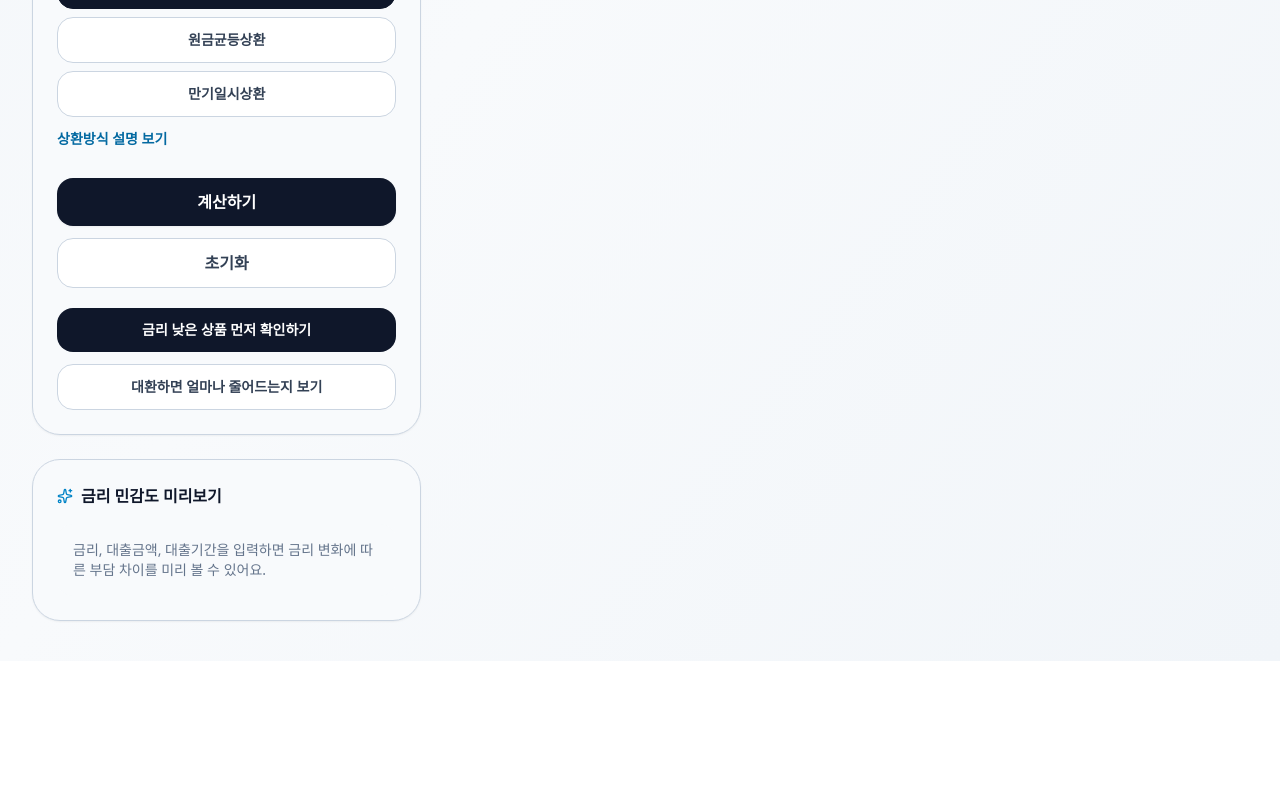
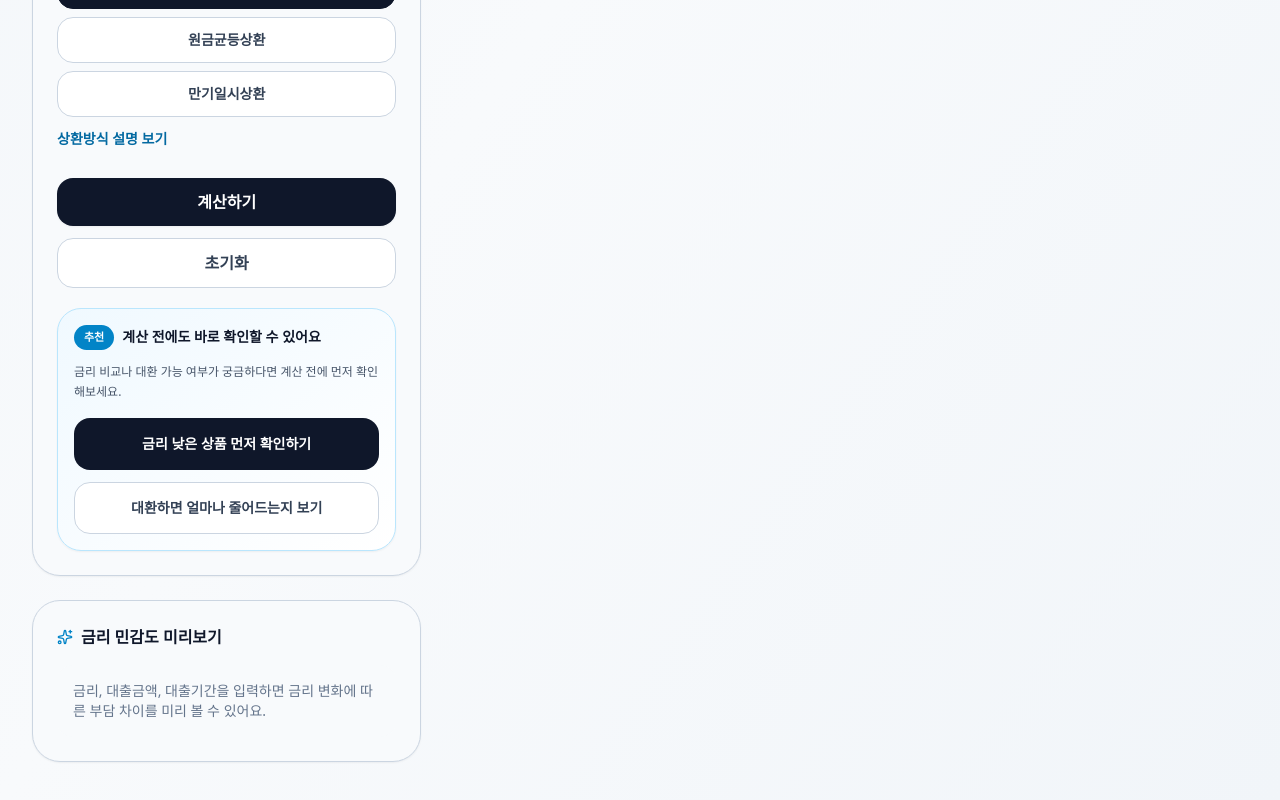
Before and after one commit to jabg31002000-sketch/loan-calculator, a React (Vite) app: page / in a window 1280 px wide. Shown: the part 1042-1842 px from the top of the page. Before the commit the page ends 1703 px from the top, so only its background shows below. Built offline with nearby package versions, Linux system fonts and the light colour scheme.

Commit message:
상단 CTA 강조 박스 적용

```diff
--- a/src/LoanCalculatorRedesign.jsx
+++ b/src/LoanCalculatorRedesign.jsx
@@ -1030,11 +1030,25 @@ export default function LoanCalculatorRedesign() {
                     </button>
                   </div>
 
+<div className="rounded-3xl border border-sky-200 bg-gradient-to-br from-sky-50 to-white p-4 shadow-sm">
+  <div className="mb-3 flex items-center gap-2">
+    <span className="inline-flex rounded-full bg-sky-600 px-2.5 py-1 text-[11px] font-bold text-white">
+      추천
+    </span>
+    <p className="text-sm font-semibold text-slate-900">
+      계산 전에도 바로 확인할 수 있어요
+    </p>
+  </div>
+
+  <p className="mb-4 text-xs leading-5 text-slate-600">
+    금리 비교나 대환 가능 여부가 궁금하다면 계산 전에 먼저 확인해보세요.
+  </p>
+
   <div className="grid grid-cols-1 gap-3">
     <a
       href="/loan-compare"
       onClick={() => trackCtaClick("rate_compare_precalc")}
-    className="inline-flex items-center justify-center rounded-2xl bg-slate-900 px-4 py-3 text-sm font-bold text-white transition duration-150 hover:bg-slate-800 hover:shadow-md active:scale-[0.98] active:translate-y-[1px]"
+      className="inline-flex min-h-[52px] items-center justify-center rounded-2xl bg-slate-900 px-4 py-3 text-sm font-bold text-white transition duration-150 hover:bg-slate-800 hover:shadow-md active:scale-[0.98] active:translate-y-[1px]"
     >
       금리 낮은 상품 먼저 확인하기
     </a>
@@ -1042,10 +1056,11 @@ export default function LoanCalculatorRedesign() {
     <a
       href="/refinance-guide"
       onClick={() => trackCtaClick("refinance_saving_precalc")}
-    className="inline-flex items-center justify-center rounded-2xl border border-slate-300 bg-white px-4 py-3 text-sm font-bold text-slate-700 transition duration-150 hover:bg-slate-50 hover:shadow-md active:scale-[0.98] active:translate-y-[1px]"
+      className="inline-flex min-h-[52px] items-center justify-center rounded-2xl border border-slate-300 bg-white px-4 py-3 text-sm font-bold text-slate-700 transition duration-150 hover:bg-slate-50 hover:shadow-md active:scale-[0.98] active:translate-y-[1px]"
     >
       대환하면 얼마나 줄어드는지 보기
     </a>
+  </div>
 </div>
 
                   {error && (
```
Lines whose indentation alone changed are shown as unchanged.
